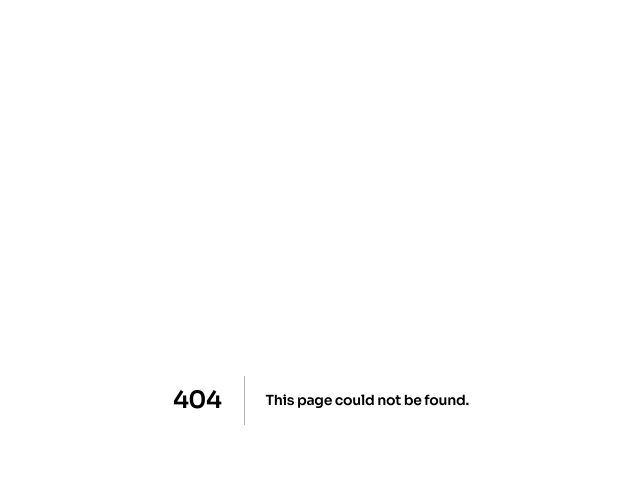
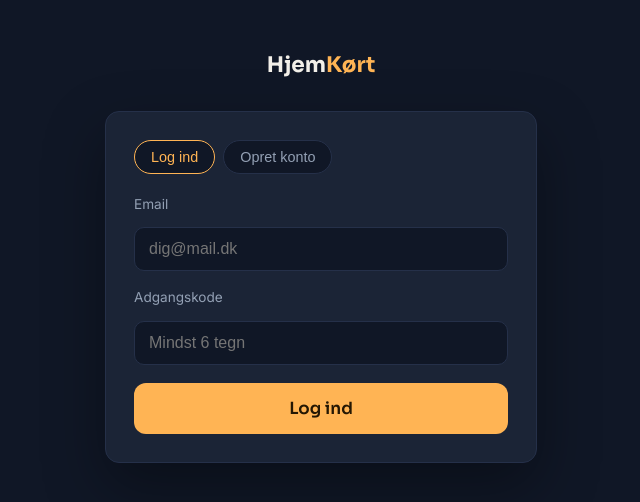
Before and after one commit to MickBuster1978/sikkerhjem, a Next.js app: page /login in a window 1280 px wide. Before the commit this address had no page. Shown: the top 502 px of the page, without its empty margins (319-959 px from the left). Built offline with nearby package versions, Linux system fonts and the light colour scheme; no server answers.

Commit message:
Create page.js

```diff
--- /dev/null
+++ b/app/login/page.js
@@ -0,0 +1,143 @@
+"use client";
+
+import { useState } from "react";
+import { createClient } from "../../lib/supabase";
+
+const input = {
+  width: "100%",
+  background: "var(--nat)",
+  border: "1px solid var(--asfalt-lys)",
+  borderRadius: "10px",
+  color: "var(--tekst)",
+  padding: "12px 14px",
+  fontSize: "1rem",
+  marginTop: "6px",
+};
+
+export default function LoginSide() {
+  const supabase = createClient();
+
+  const [tilstand, setTilstand] = useState("login"); // 'login' | 'opret'
+  const [rolle, setRolle] = useState("kunde"); // 'kunde' | 'chauffoer'
+  const [navn, setNavn] = useState("");
+  const [telefon, setTelefon] = useState("");
+  const [email, setEmail] = useState("");
+  const [kode, setKode] = useState("");
+  const [besked, setBesked] = useState("");
+  const [travl, setTravl] = useState(false);
+
+  async function handleSubmit() {
+    setBesked("");
+    setTravl(true);
+
+    if (tilstand === "opret") {
+      const { data, error } = await supabase.auth.signUp({
+        email,
+        password: kode,
+        options: {
+          data: { role: rolle, fulde_navn: navn, telefon },
+        },
+      });
+      setTravl(false);
+      if (error) return setBesked("Kunne ikke oprette konto: " + error.message);
+      if (!data.session)
+        return setBesked("Konto oprettet — tjek din mail for at bekræfte.");
+      window.location.href = rolle === "chauffoer" ? "/chauffoer" : "/";
+    } else {
+      const { data, error } = await supabase.auth.signInWithPassword({
+        email,
+        password: kode,
+      });
+      setTravl(false);
+      if (error) return setBesked("Forkert email eller adgangskode.");
+
+      const { data: profil } = await supabase
+        .from("profiles")
+        .select("role")
+        .eq("id", data.user.id)
+        .single();
+
+      window.location.href =
+        profil?.role === "chauffoer" ? "/chauffoer" : "/";
+    }
+  }
+
+  return (
+    <div className="wrap" style={{ maxWidth: 480, paddingTop: 48, paddingBottom: 80 }}>
+      <a href="/" className="logo" style={{ display: "block", textAlign: "center", marginBottom: 28 }}>
+        Hjem<span>Kørt</span>
+      </a>
+
+      <div className="beregner">
+        {/* Log ind / Opret konto */}
+        <div className="vindue-valg" style={{ marginBottom: 20 }}>
+          <button
+            className={tilstand === "login" ? "aktiv" : ""}
+            onClick={() => { setTilstand("login"); setBesked(""); }}
+          >
+            Log ind
+          </button>
+          <button
+            className={tilstand === "opret" ? "aktiv" : ""}
+            onClick={() => { setTilstand("opret"); setBesked(""); }}
+          >
+            Opret konto
+          </button>
+        </div>
+
+        {tilstand === "opret" && (
+          <>
+            <label>Jeg vil oprette mig som</label>
+            <div className="vindue-valg">
+              <button
+                className={rolle === "kunde" ? "aktiv" : ""}
+                onClick={() => setRolle("kunde")}
+              >
+                🥂 Kunde
+              </button>
+              <button
+                className={rolle === "chauffoer" ? "aktiv" : ""}
+                onClick={() => setRolle("chauffoer")}
+              >
+                🛴 Chauffør
+              </button>
+            </div>
+
+            <label>Fulde navn</label>
+            <input style={input} value={navn} onChange={(e) => setNavn(e.target.value)} placeholder="Fx Henrik Jensen" />
+
+            <label>Telefon</label>
+            <input style={input} value={telefon} onChange={(e) => setTelefon(e.target.value)} placeholder="Fx 22 33 44 55" />
+          </>
+        )}
+
+        <label>Email</label>
+        <input style={input} type="email" value={email} onChange={(e) => setEmail(e.target.value)} placeholder="dig@mail.dk" />
+
+        <label>Adgangskode</label>
+        <input style={input} type="password" value={kode} onChange={(e) => setKode(e.target.value)} placeholder="Mindst 6 tegn" />
+
+        {besked && (
+          <p style={{ marginTop: 14, fontSize: "0.9rem", color: "var(--lygte)" }}>{besked}</p>
+        )}
+
+        <button className="knap" onClick={handleSubmit} disabled={travl}>
+          {travl
+            ? "Vent..."
+            : tilstand === "opret"
+            ? rolle === "chauffoer"
+              ? "Ansøg som chauffør"
+              : "Opret konto"
+            : "Log ind"}
+        </button>
+
+        {tilstand === "opret" && rolle === "chauffoer" && (
+          <p style={{ marginTop: 14, fontSize: "0.85rem", color: "var(--daempet)" }}>
+            Som chauffør skal du godkendes, før du kan modtage ture: kørekortstjek,
+            straffeattest og køretest. Vi kontakter dig på telefon.
+          </p>
+        )}
+      </div>
+    </div>
+  );
+}
```
